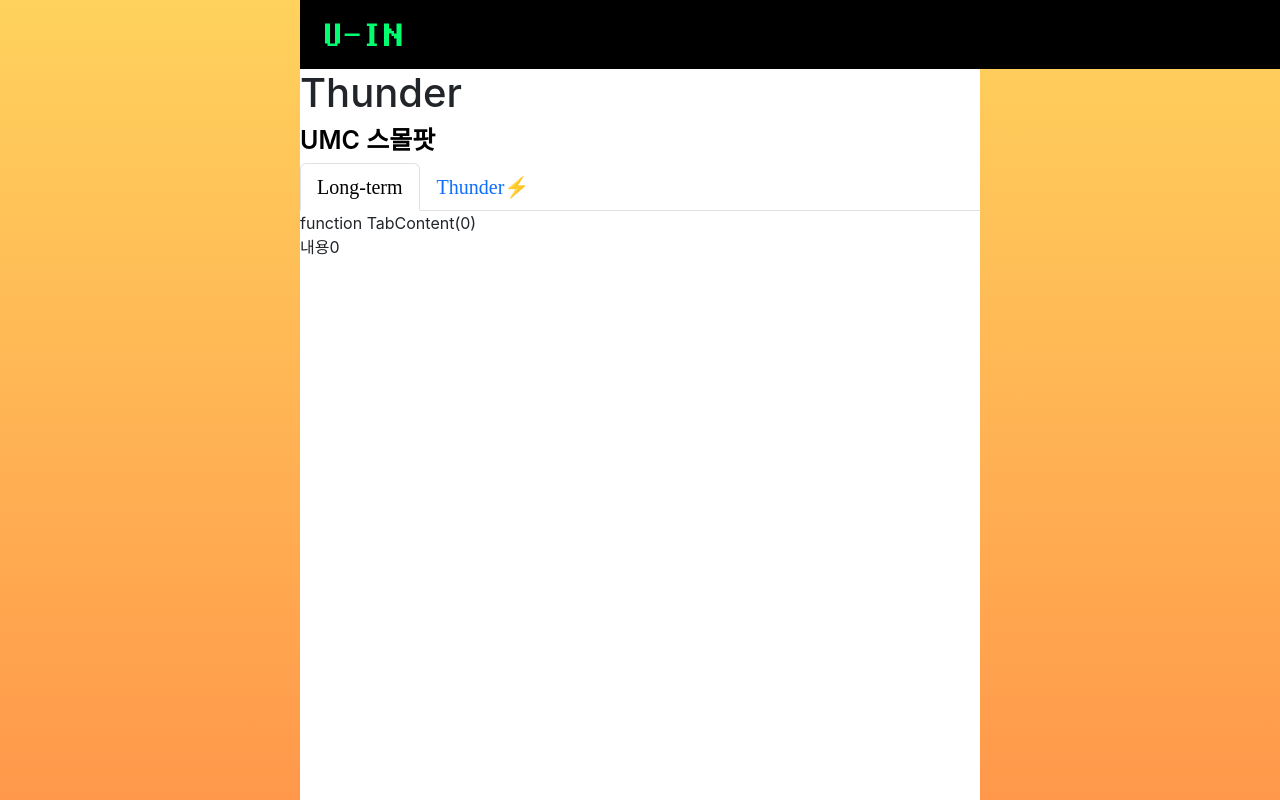
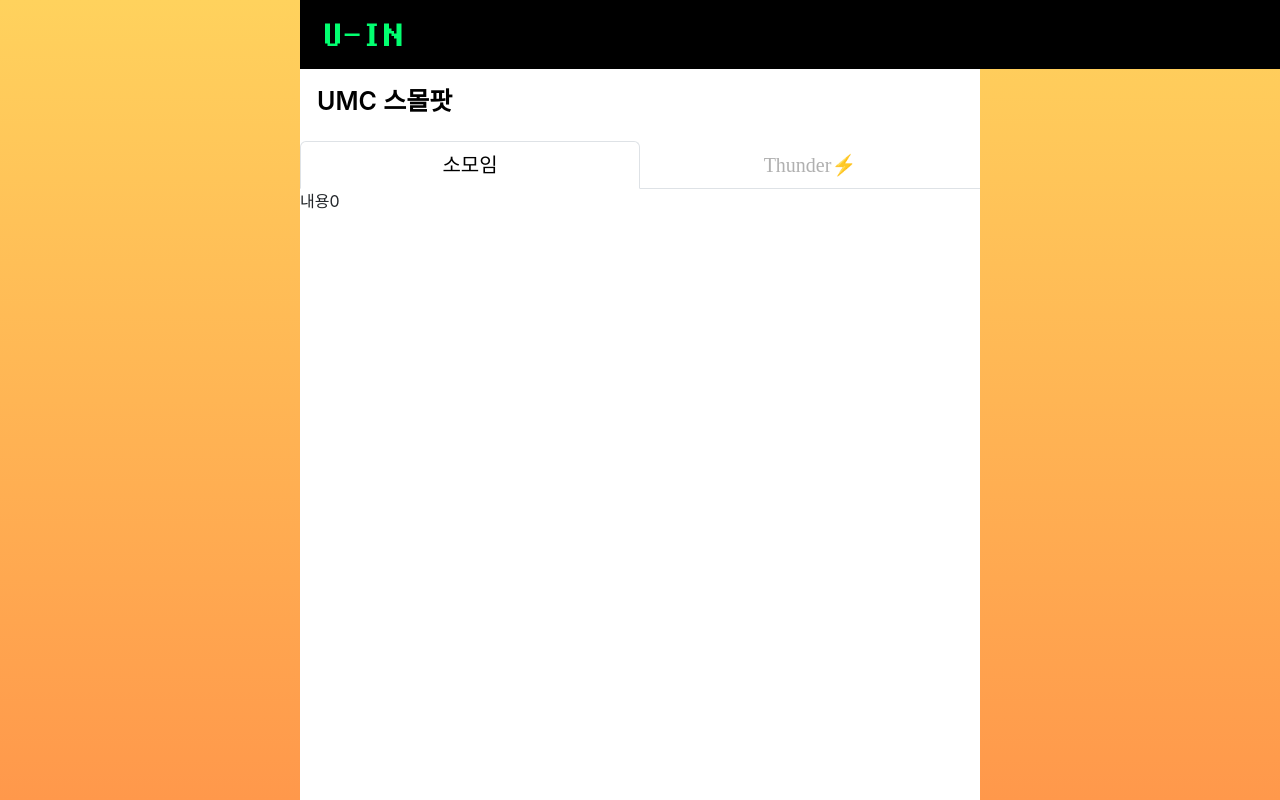
Before and after one commit to ENTP-UMC/front, a React (Create React App) app: page /thunder in a window 1280 px wide. Shown: the top 800 px of the page. Built offline with nearby package versions, Linux system fonts and the light colour scheme; a web font is replaced by a local one.

Commit message:
'탭완성'

```diff
--- a/src/pages/Thunder.jsx
+++ b/src/pages/Thunder.jsx
@@ -30,19 +30,20 @@ export default function Thunder() {
   return (
     <ThunderContainer>
       <Header />
-      <h1>Thunder</h1>
-      <h2 style={{color: 'black', fontSize: 25, fontFamily: 'Inter', fontWeight: '600', wordWrap: 'break-word'}}>UMC 스몰팟</h2>
+      <h2 style={{color: 'black', fontSize: 25, fontFamily: 'Inter', fontWeight: '600', wordWrap: 'break-word', padding: 17}}>UMC 스몰팟</h2>
       <Nav variant="tabs"  defaultActiveKey="link0">
-        <SelectedTabText selected={tab === 0}>
-          <Nav.Link onClick={()=>{setTab(0)}} eventKey="link0">Long-term</Nav.Link>
-        </SelectedTabText>
-        <NotSelectedTabText selected={tab === 1}>
-          <Nav.Link onClick={()=>{setTab(1)}} eventKey="link1">Thunder⚡</Nav.Link>
-        </NotSelectedTabText>
+        <Nav.Item style={{flex: 1}}>
+          <Nav.Link onClick={()=>{setTab(0)}} eventKey="link0" style={{textAlign: 'center'}}>
+            {tab === 0 ? <SelectedTabText>소모임</SelectedTabText> : <NotSelectedTabText>소모임</NotSelectedTabText>}
+          </Nav.Link>
+        </Nav.Item>
+        <Nav.Item style={{flex: 1}}>
+          <Nav.Link onClick={()=>{setTab(1)}} eventKey="link1" style={{textAlign: 'center'}}>
+            {tab === 1 ? <SelectedTabText>Thunder⚡</SelectedTabText> : <NotSelectedTabText>Thunder⚡</NotSelectedTabText>}
+          </Nav.Link>
+        </Nav.Item>
       </Nav>
-      function TabContent({tab}){
-        [<div>내용0</div>, <div>내용1</div>][tab]
-      }
+      {[<div>내용0</div>, <div>내용1</div>][tab]}
     </ThunderContainer>
   );
 }
```
